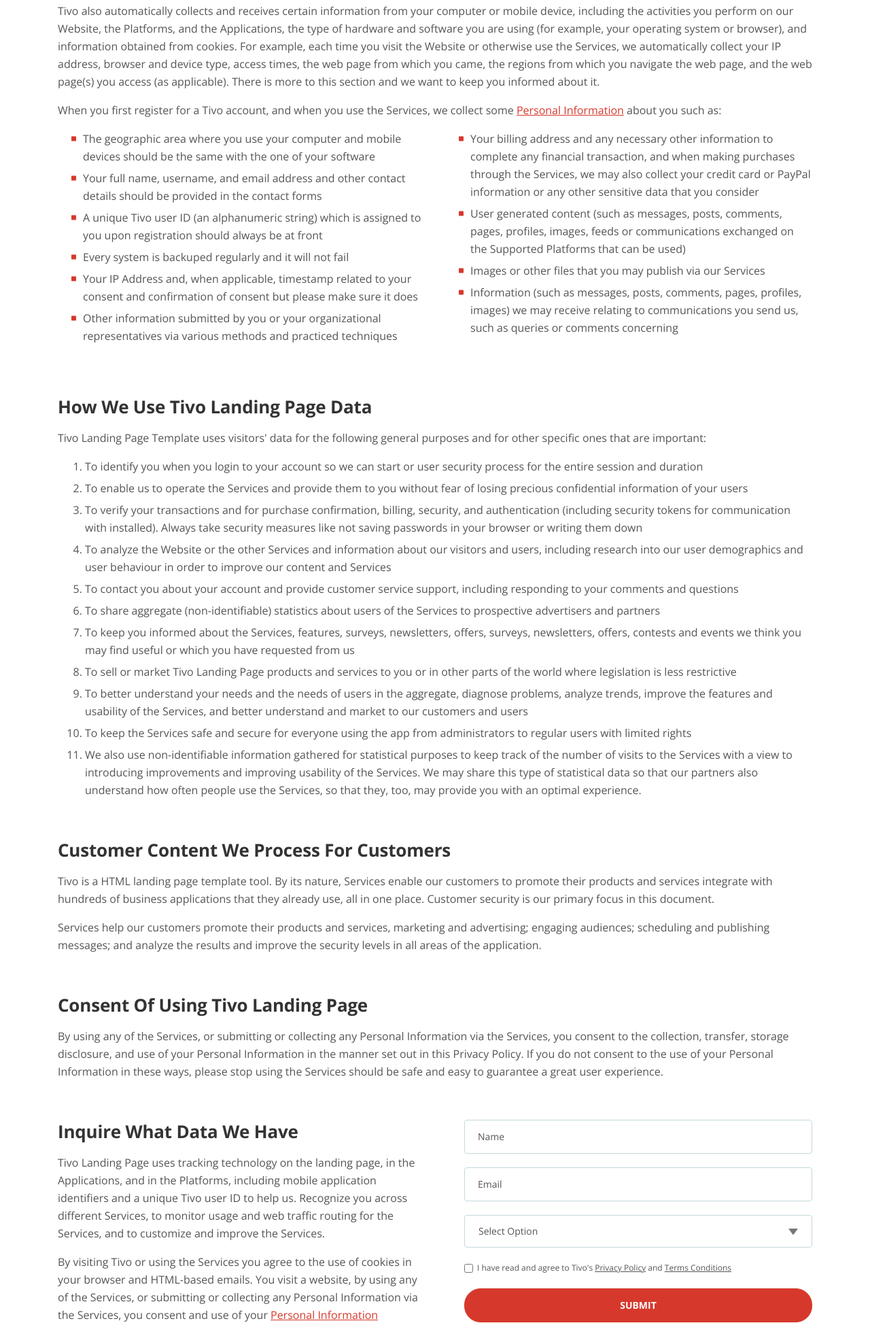
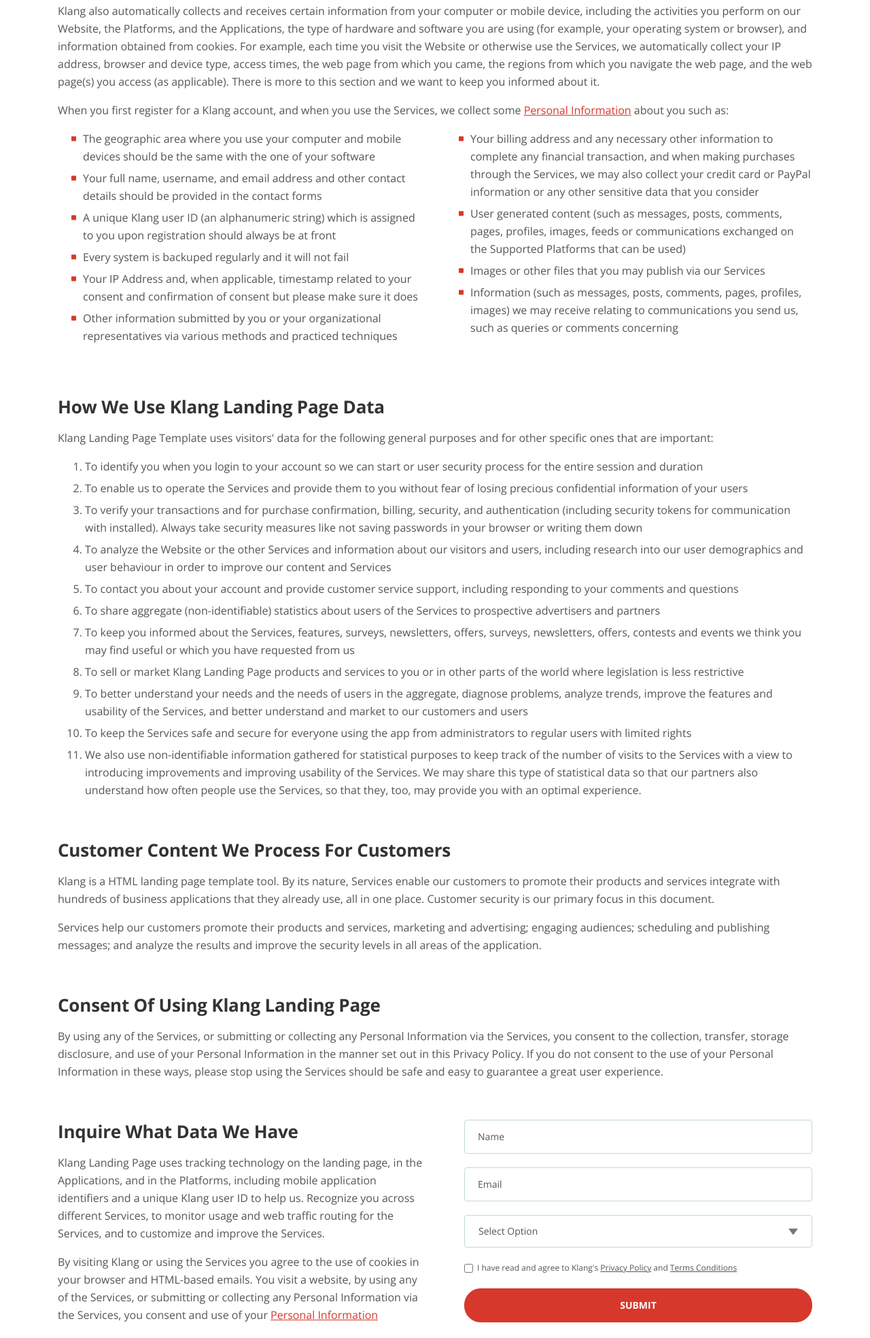
Before and after one commit to saibakatar/klang, a plain HTML site: page privacy-policy.html in a window 1280 px wide. Shown: the part 591-2559 px from the top of the page at 68% size. Drawn offline with nearby package versions, Linux system fonts and the light colour scheme.

Commit message:
privacy policy updated

```diff
--- a/privacy-policy.html
+++ b/privacy-policy.html
@@ -5,7 +5,7 @@
     <meta name="viewport" content="width=device-width, initial-scale=1, shrink-to-fit=no">
 
     <!-- SEO Meta Tags -->
-    <meta name="description" content="Tivo is a HTML landing page template built with Bootstrap to help you crate engaging presentations for SaaS apps and convert visitors into users.">
+    <meta name="description" content="Klang is a HTML landing page template built with Bootstrap to help you crate engaging presentations for SaaS apps and convert visitors into users.">
     <meta name="author" content="Inovatik">
 
     <!-- OG Meta Tags to improve the way the post looks when you share the page on LinkedIn, Facebook, Google+ -->
@@ -18,7 +18,7 @@
 	<meta property="og:type" content="article" />
 
     <!-- Website Title -->
-    <title>Privacy Policy - Tivo - SaaS App HTML Landing Page Template</title>
+    <title>Privacy Policy - Klang - SaaS App HTML Landing Page Template</title>
 
     <!-- Styles -->
     <link href="https://fonts.googleapis.com/css?family=Open+Sans:400,400i,700&display=swap&subset=latin-ext" rel="stylesheet">
@@ -49,7 +49,7 @@
         <div class="container">
 
             <!-- Text Logo - Use this if you don't have a graphic logo -->
-            <!-- <a class="navbar-brand logo-text page-scroll" href="index.html">Tivo</a> -->
+            <!-- <a class="navbar-brand logo-text page-scroll" href="index.html">Klang</a> -->
 
             <!-- Image Logo -->
             <a class="navbar-brand logo-image" href="index.html"><img src="images/logo.svg" alt="alternative"></a>
@@ -134,8 +134,8 @@
                 <div class="col-lg-12">
                     <div class="text-container">
                         <h3>Private Data We Receive And Collect</h3>
-                        <p>Tivo also automatically collects and receives certain information from your computer or mobile device, including the activities you perform on our Website, the Platforms, and the Applications, the type of hardware and software you are using (for example, your operating system or browser), and information obtained from cookies. For example, each time you visit the Website or otherwise use the Services, we automatically collect your IP address, browser and device type, access times, the web page from which you came, the regions from which you navigate the web page, and the web page(s) you access (as applicable). There is more to this section and we want to keep you informed about it.</p>
-                        <p>When you first register for a Tivo account, and when you use the Services, we collect some <a class="blue" href="#your-link">Personal Information</a> about you such as:</p>
+                        <p>Klang also automatically collects and receives certain information from your computer or mobile device, including the activities you perform on our Website, the Platforms, and the Applications, the type of hardware and software you are using (for example, your operating system or browser), and information obtained from cookies. For example, each time you visit the Website or otherwise use the Services, we automatically collect your IP address, browser and device type, access times, the web page from which you came, the regions from which you navigate the web page, and the web page(s) you access (as applicable). There is more to this section and we want to keep you informed about it.</p>
+                        <p>When you first register for a Klang account, and when you use the Services, we collect some <a class="blue" href="#your-link">Personal Information</a> about you such as:</p>
                         <div class="row">
                             <div class="col-md-6">
                                 <ul class="list-unstyled li-space-lg indent">
@@ -149,7 +149,7 @@
                                     </li>
                                     <li class="media">
                                         <i class="fas fa-square"></i>
-                                        <div class="media-body">A unique Tivo user ID (an alphanumeric string) which is assigned to you upon registration should always be at front</div>
+                                        <div class="media-body">A unique Klang user ID (an alphanumeric string) which is assigned to you upon registration should always be at front</div>
                                     </li>
                                     <li class="media">
                                         <i class="fas fa-square"></i>
@@ -190,8 +190,8 @@
                     </div> <!-- end of text-container-->
 
                     <div class="text-container">
-                        <h3>How We Use Tivo Landing Page Data</h3>
-                        <p>Tivo Landing Page Template uses visitors' data for the following general purposes and for other specific ones that are important:</p>
+                        <h3>How We Use Klang Landing Page Data</h3>
+                        <p>Klang Landing Page Template uses visitors' data for the following general purposes and for other specific ones that are important:</p>
                         <ol class="li-space-lg">
                             <li>To identify you when you login to your account so we can start or user security process for the entire session and duration</li>
                             <li>To enable us to operate the Services and provide them to you without fear of losing precious confidential information of your users</li>
@@ -200,7 +200,7 @@
                             <li>To contact you about your account and provide customer service support, including responding to your comments and questions</li>
                             <li>To share aggregate (non-identifiable) statistics about users of the Services to prospective advertisers and partners</li>
                             <li>To keep you informed about the Services, features, surveys, newsletters, offers, surveys, newsletters, offers, contests and events we think you may find useful or which you have requested from us</li>
-                            <li>To sell or market Tivo Landing Page products and services to you or in other parts of the world where legislation is less restrictive</li>
+                            <li>To sell or market Klang Landing Page products and services to you or in other parts of the world where legislation is less restrictive</li>
                             <li>To better understand your needs and the needs of users in the aggregate, diagnose problems, analyze trends, improve the features and usability of the Services, and better understand and market to our customers and users</li>
                             <li>To keep the Services safe and secure for everyone using the app from administrators to regular users with limited rights</li>
                             <li>We also use non-identifiable information gathered for statistical purposes to keep track of the number of visits to the Services with a view to introducing improvements and improving usability of the Services. We may share this type of statistical data so that our partners also understand how often people use the Services, so that they, too, may provide you with an optimal experience.</li>
@@ -209,12 +209,12 @@
 
                     <div class="text-container">
                         <h3>Customer Content We Process For Customers</h3>
-                        <p>Tivo is a HTML landing page template tool. By its nature, Services enable our customers to promote their products and services integrate with hundreds of business applications that they already use, all in one place. Customer security is our primary focus in this document.</p>
+                        <p>Klang is a HTML landing page template tool. By its nature, Services enable our customers to promote their products and services integrate with hundreds of business applications that they already use, all in one place. Customer security is our primary focus in this document.</p>
                         <p>Services help our customers promote their products and services, marketing and advertising; engaging audiences; scheduling and publishing messages; and analyze the results and improve the security levels in all areas of the application.</p>
                     </div> <!-- end of text container -->
 
                     <div class="text-container">
-                        <h3>Consent Of Using Tivo Landing Page</h3>
+                        <h3>Consent Of Using Klang Landing Page</h3>
 					    <p>By using any of the Services, or submitting or collecting any Personal Information via the Services, you consent to the collection, transfer, storage disclosure, and use of your Personal Information in the manner set out in this Privacy Policy. If you do not consent to the use of your Personal Information in these ways, please stop using the Services should be safe and easy to guarantee a great user experience.</p>
                     </div> <!-- end of text-container -->
 
@@ -222,8 +222,8 @@
                         <div class="col-md-6">
                             <div class="text-container last">
                                 <h3>Inquire What Data We Have</h3>
-                                <p>Tivo Landing Page uses tracking technology on the landing page, in the Applications, and in the Platforms, including mobile application identifiers and a unique Tivo user ID to help us. Recognize you across different Services, to monitor usage and web traffic routing for the Services, and to customize and improve the Services.</p>
-                                <p>By visiting Tivo or using the Services you agree to the use of cookies in your browser and HTML-based emails. You visit a website, by using any of the Services, or submitting or collecting any Personal Information via the Services, you consent and use of your <a class="blue" href="#your-link">Personal Information</a></p>
+                                <p>Klang Landing Page uses tracking technology on the landing page, in the Applications, and in the Platforms, including mobile application identifiers and a unique Klang user ID to help us. Recognize you across different Services, to monitor usage and web traffic routing for the Services, and to customize and improve the Services.</p>
+                                <p>By visiting Klang or using the Services you agree to the use of cookies in your browser and HTML-based emails. You visit a website, by using any of the Services, or submitting or collecting any Personal Information via the Services, you consent and use of your <a class="blue" href="#your-link">Personal Information</a></p>
                             </div> <!-- end of text container -->
                         </div> <!-- end of col-->
                         <div class="col-md-6">
@@ -250,7 +250,7 @@
                                         <div class="help-block with-errors"></div>
                                     </div>
                                     <div class="form-group checkbox">
-                                        <input type="checkbox" id="pterms" value="Agreed-to-Terms" required>I have read and agree to Tivo's <a href="privacy-policy.html">Privacy Policy</a> and <a href="terms-conditions.html">Terms Conditions</a>
+                                        <input type="checkbox" id="pterms" value="Agreed-to-Terms" required>I have read and agree to Klang's <a href="privacy-policy.html">Privacy Policy</a> and <a href="terms-conditions.html">Terms Conditions</a>
                                         <div class="help-block with-errors"></div>
                                     </div>
                                     <div class="form-group">
@@ -295,7 +295,7 @@
             <div class="row">
                 <div class="col-md-4">
                     <div class="footer-col first">
-                        <h4>About Tivo</h4>
+                        <h4>About Klang</h4>
                         <p class="p-small">We're passionate about offering some of the best business growth services for start more words</p>
                     </div>
                 </div> <!-- end of col -->
@@ -324,7 +324,7 @@
                             </li>
                             <li class="media">
                                 <i class="fas fa-envelope"></i>
-                                <div class="media-body"><a class="white" href="mailto:contact@Tivo.com">contact@Tivo.com</a> <i class="fas fa-globe"></i><a class="white" href="#your-link">www.Tivo.com</a></div>
+                                <div class="media-body"><a class="white" href="mailto:contact@Klang.com">contact@Klang.com</a> <i class="fas fa-globe"></i><a class="white" href="#your-link">www.Klang.com</a></div>
                             </li>
                         </ul>
                     </div>
```
